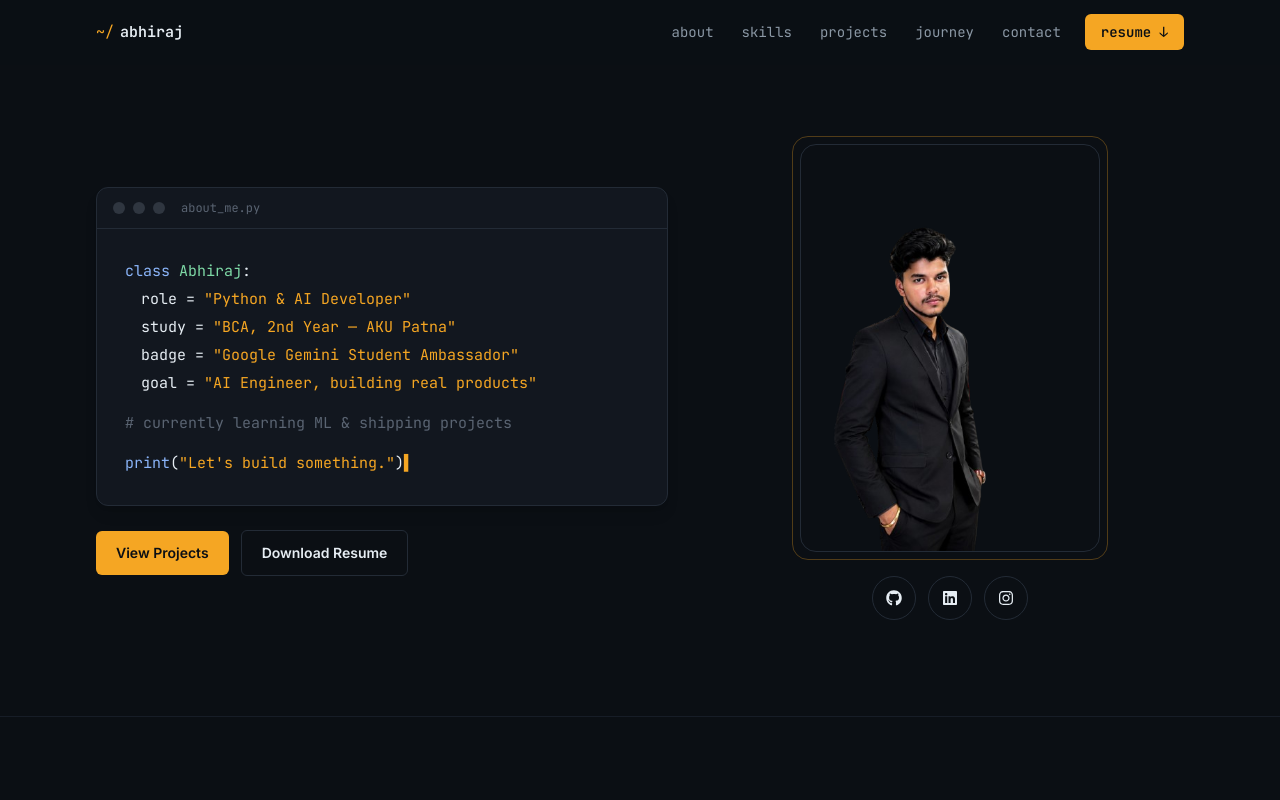
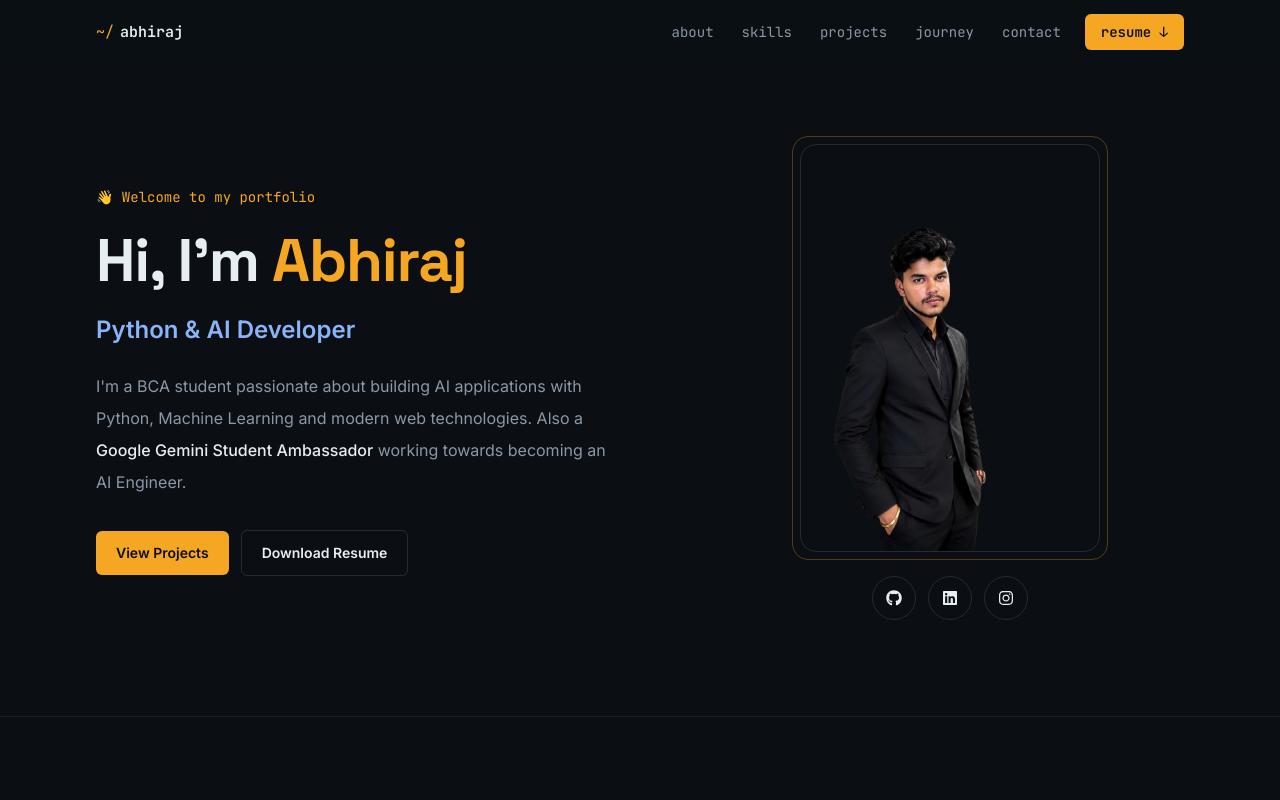
Before and after one commit to abhiraj2189/portfolio, a React (Vite) app: page / in a window 1280 px wide. Shown: the top 800 px of the page. Built offline with nearby package versions, Linux system fonts and the light colour scheme.

Commit message:
hero update

```diff
--- a/src/components/hero/Hero.jsx
+++ b/src/components/hero/Hero.jsx
@@ -1,96 +1,103 @@
 import { motion } from "framer-motion";
-import FloatingPhoto from "./FloatingPhoto";
-import GlassCard from "./GlassCard";
-import SocialSidebar from "./SocialSidebar";
+import { FaGithub, FaLinkedin, FaInstagram } from "react-icons/fa";
+import photo from "../../assets/images/photo.png";
 
-const tabs = [
-  { id: "about", label: "About" },
-  { id: "skills", label: "Skills" },
-  { id: "projects", label: "Projects" },
-  { id: "experience", label: "Experience" },
-  { id: "github", label: "GitHub" },
-  { id: "certifications", label: "Certificates" },
-  { id: "contact", label: "Contact" },
-];
+const fadeUp = {
+  hidden: { opacity: 0, y: 16 },
+  show: { opacity: 1, y: 0, transition: { duration: 0.5 } },
+};
 
-export default function Hero({ activeTab, setActiveTab }) {
+export default function Hero() {
   return (
-    <section className="relative bg-[#050816] overflow-hidden">
+    <section
+      id="hero"
+      className="relative bg-[#0b0f14] pt-28 pb-16 lg:pt-36 lg:pb-24"
+    >
+      <div className="max-w-6xl mx-auto px-5 lg:px-8 grid lg:grid-cols-[1.1fr_0.9fr] gap-12 items-center">
 
-      {/* Background */}
-      <div className="absolute -top-40 -left-40 w-[300px] h-[300px] lg:w-[650px] lg:h-[650px] rounded-full bg-cyan-500/15 blur-[50px] lg:blur-[120px]" />
+        {/* LEFT — simple text intro */}
+        <motion.div
+          initial="hidden"
+          animate="show"
+          variants={fadeUp}
+        >
+          <p className="font-mono-ui text-sm text-[#f5a623] mb-4">
+            👋 Welcome to my portfolio
+          </p>
 
-      <div className="absolute bottom-0 right-0 w-[300px] h-[300px] lg:w-[650px] lg:h-[650px] rounded-full bg-violet-500/15 blur-[50px] lg:blur-[120px]" />
+          <h1 className="text-4xl sm:text-5xl lg:text-6xl font-bold leading-tight text-[#e6edf3]">
+            Hi, I'm <span className="text-[#f5a623]">Abhiraj</span>
+          </h1>
 
-      <div className="absolute inset-0 opacity-[0.03] bg-[linear-gradient(rgba(255,255,255,.08)_1px,transparent_1px),linear-gradient(90deg,rgba(255,255,255,.08)_1px,transparent_1px)] bg-[size:60px_60px]" />
+          <p className="mt-4 text-xl lg:text-2xl font-semibold text-[#8ab4f8]">
+            Python & AI Developer
+          </p>
 
-      <div className="relative z-10 max-w-7xl mx-auto px-5 lg:px-10 pt-28 pb-14">
+          <p className="mt-6 text-[#8b98a5] leading-8 max-w-lg">
+            I'm a BCA student passionate about building AI applications with
+            Python, Machine Learning and modern web technologies. Also a{" "}
+            <span className="text-[#e6edf3] font-medium">
+              Google Gemini Student Ambassador
+            </span>{" "}
+            working towards becoming an AI Engineer.
+          </p>
 
-        <div className="grid lg:grid-cols-2 gap-10 lg:gap-16 items-center">
+          <motion.div
+            initial="hidden"
+            animate="show"
+            variants={fadeUp}
+            transition={{ delay: 0.15 }}
+            className="flex items-center gap-3 mt-8"
+          >
+            <a
+              href="#projects"
+              onClick={(e) => {
+                e.preventDefault();
+                document.getElementById("projects")?.scrollIntoView({ behavior: "smooth" });
+              }}
+              className="px-5 py-3 rounded-md bg-[#f5a623] text-[#0b0f14] font-semibold text-sm hover:bg-[#ffb84d] transition-colors"
+            >
+              View Projects
+            </a>
+            <a
+              href="/resume.pdf"
+              download="Abhiraj_Resume.pdf"
+              className="px-5 py-3 rounded-md border border-[#232b36] text-[#e6edf3] font-semibold text-sm hover:border-[#3a4655] hover:bg-[#12171f] transition-colors"
+            >
+              Download Resume
+            </a>
+          </motion.div>
+        </motion.div>
 
-          {/* LEFT */}
-          <motion.div
-            initial={{ x: -80, opacity: 0 }}
-            animate={{ x: 0, opacity: 1 }}
-            transition={{ duration: .8 }}
-            className="relative flex justify-center"
-          >
-            <FloatingPhoto />
-
-            <div className="hidden lg:block">
-              <SocialSidebar />
-            </div>
-
-          </motion.div>
-
-          {/* RIGHT */}
-          <motion.div
-            initial={{ x: 80, opacity: 0 }}
-            animate={{ x: 0, opacity: 1 }}
-            transition={{ duration: .8 }}
-          >
-            <GlassCard setActiveTab={setActiveTab} />
-          </motion.div>
-
-        </div>
-
-        {/* Premium Tab Navigation */}
-
-        <div className="mt-12 hidden lg:flex justify-center">
-
-          <div className="flex flex-wrap justify-center gap-3 rounded-2xl bg-white/5 backdrop-blur-sm lg:backdrop-blur-xl border border-white/10 p-3">
-
-            {tabs.map((tab) => (
-
-              <button
-                key={tab.id}
-                onClick={() => setActiveTab(tab.id)}
-                className={`
-                  px-4
-                  lg:px-5
-                  py-2.5
-                  rounded-xl
-                  text-sm
-                  lg:text-base
-                  duration-300
-                  ${
-                    activeTab === tab.id
-                      ? "bg-cyan-500 text-white shadow-[0_0_20px_#00E5FF]"
-                      : "text-gray-300 hover:bg-cyan-500 hover:text-white"
-                  }
-                `}
-              >
-                {tab.label}
-              </button>
-
-            ))}
-
+        {/* RIGHT — photo */}
+        <motion.div
+          initial={{ opacity: 0, y: 16 }}
+          animate={{ opacity: 1, y: 0 }}
+          transition={{ duration: 0.5, delay: 0.1 }}
+          className="flex flex-col items-center gap-6"
+        >
+          <div className="relative">
+            <div className="absolute -inset-2 rounded-2xl border border-[#f5a623]/30" />
+            <img
+              src={photo}
+              alt="Abhiraj Kumar"
+              className="relative w-[220px] sm:w-[260px] lg:w-[300px] rounded-2xl object-cover border border-[#232b36]"
+            />
           </div>
 
-        </div>
-
+          <div className="flex items-center gap-3">
+            <a href="https://github.com/abhiraj2189" target="_blank" rel="noreferrer" className="w-11 h-11 rounded-full border border-[#232b36] flex items-center justify-center text-[#e6edf3] hover:border-[#f5a623]/50 hover:text-[#f5a623] transition-colors">
+              <FaGithub />
+            </a>
+            <a href="https://linkedin.com" target="_blank" rel="noreferrer" className="w-11 h-11 rounded-full border border-[#232b36] flex items-center justify-center text-[#e6edf3] hover:border-[#f5a623]/50 hover:text-[#f5a623] transition-colors">
+              <FaLinkedin />
+            </a>
+            <a href="https://instagram.com" target="_blank" rel="noreferrer" className="w-11 h-11 rounded-full border border-[#232b36] flex items-center justify-center text-[#e6edf3] hover:border-[#f5a623]/50 hover:text-[#f5a623] transition-colors">
+              <FaInstagram />
+            </a>
+          </div>
+        </motion.div>
       </div>
-
     </section>
   );
 }
--- a/src/components/sections/Hero.jsx
+++ b/src/components/sections/Hero.jsx
@@ -15,52 +15,50 @@ export default function Hero() {
     >
       <div className="max-w-6xl mx-auto px-5 lg:px-8 grid lg:grid-cols-[1.1fr_0.9fr] gap-12 items-center">
 
-        {/* LEFT — code block signature */}
-        <motion.div
-          initial="hidden"
-          animate="show"
-          variants={fadeUp}
-        >
-          <div className="rounded-xl border border-[#232b36] bg-[#12171f] overflow-hidden shadow-lg">
-            {/* window chrome */}
-            <div className="flex items-center gap-2 px-4 py-3 border-b border-[#232b36]">
-              <span className="w-3 h-3 rounded-full bg-[#5a6472]/40" />
-              <span className="w-3 h-3 rounded-full bg-[#5a6472]/40" />
-              <span className="w-3 h-3 rounded-full bg-[#5a6472]/40" />
-              <span className="ml-2 font-mono-ui text-xs text-[#5a6472]">about_me.py</span>
-            </div>
+        {/* LEFT — TEXT */}
+        <motion.div initial="hidden" animate="show" variants={fadeUp}>
+          <p className="font-mono-ui text-sm text-[#f5a623] mb-4">
+            👋 Welcome to my portfolio
+          </p>
 
-            <div className="p-5 lg:p-7 font-mono-ui text-[13px] lg:text-[15px] leading-7 overflow-x-auto">
-              <p><span className="text-[#8ab4f8]">class</span> <span className="text-[#7ed9a6]">Abhiraj</span>:</p>
-              <p className="pl-4"><span className="text-[#e6edf3]">role</span> = <span className="text-[#f5a623]">"Python & AI Developer"</span></p>
-              <p className="pl-4"><span className="text-[#e6edf3]">study</span> = <span className="text-[#f5a623]">"BCA, 2nd Year — AKU Patna"</span></p>
-              <p className="pl-4"><span className="text-[#e6edf3]">badge</span> = <span className="text-[#f5a623]">"Google Gemini Student Ambassador"</span></p>
-              <p className="pl-4"><span className="text-[#e6edf3]">goal</span> = <span className="text-[#f5a623]">"AI Engineer, building real products"</span></p>
-              <p className="mt-3 text-[#5a6472]"># currently learning ML & shipping projects</p>
-              <p className="mt-3">
-                <span className="text-[#8ab4f8]">print</span>(<span className="text-[#f5a623]">"Let's build something."</span>)
-                <span className="cursor-blink text-[#f5a623]">▍</span>
-              </p>
-            </div>
-          </div>
+          <h1 className="text-4xl sm:text-5xl lg:text-6xl font-bold leading-tight text-[#e6edf3]">
+            Hi, I'm <span className="text-[#f5a623]">Abhiraj</span>
+          </h1>
 
+          <p className="mt-4 text-xl lg:text-2xl font-semibold text-[#8ab4f8]">
+            Python & AI Developer
+          </p>
+
+          <p className="mt-6 text-[#8b98a5] leading-8 max-w-lg">
+            I'm a BCA student passionate about building AI applications with
+            Python, Machine Learning and modern web technologies. Also a{" "}
+            <span className="text-[#e6edf3] font-medium">
+              Google Gemini Student Ambassador
+            </span>{" "}
+            working towards becoming an AI Engineer.
+          </p>
+
+          {/* BUTTONS */}
           <motion.div
             initial="hidden"
             animate="show"
             variants={fadeUp}
             transition={{ delay: 0.15 }}
-            className="flex items-center gap-3 mt-6"
+            className="flex items-center gap-3 mt-8"
           >
             <a
               href="#projects"
               onClick={(e) => {
                 e.preventDefault();
-                document.getElementById("projects")?.scrollIntoView({ behavior: "smooth" });
+                document
+                  .getElementById("projects")
+                  ?.scrollIntoView({ behavior: "smooth" });
               }}
               className="px-5 py-3 rounded-md bg-[#f5a623] text-[#0b0f14] font-semibold text-sm hover:bg-[#ffb84d] transition-colors"
             >
               View Projects
             </a>
+
             <a
               href="/resume.pdf"
               download="Abhiraj_Resume.pdf"
@@ -71,7 +69,7 @@ export default function Hero() {
           </motion.div>
         </motion.div>
 
-        {/* RIGHT — photo */}
+        {/* RIGHT — IMAGE + SOCIAL */}
         <motion.div
           initial={{ opacity: 0, y: 16 }}
           animate={{ opacity: 1, y: 0 }}
@@ -88,13 +86,30 @@ export default function Hero() {
           </div>
 
           <div className="flex items-center gap-3">
-            <a href="https://github.com/abhiraj2189" target="_blank" rel="noreferrer" className="w-11 h-11 rounded-full border border-[#232b36] flex items-center justify-center text-[#e6edf3] hover:border-[#f5a623]/50 hover:text-[#f5a623] transition-colors">
+            <a
+              href="https://github.com/abhiraj2189"
+              target="_blank"
+              rel="noreferrer"
+              className="w-11 h-11 rounded-full border border-[#232b36] flex items-center justify-center text-[#e6edf3] hover:border-[#f5a623]/50 hover:text-[#f5a623] transition-colors"
+            >
               <FaGithub />
             </a>
-            <a href="https://linkedin.com" target="_blank" rel="noreferrer" className="w-11 h-11 rounded-full border border-[#232b36] flex items-center justify-center text-[#e6edf3] hover:border-[#f5a623]/50 hover:text-[#f5a623] transition-colors">
+
+            <a
+              href="https://linkedin.com"
+              target="_blank"
+              rel="noreferrer"
+              className="w-11 h-11 rounded-full border border-[#232b36] flex items-center justify-center text-[#e6edf3] hover:border-[#f5a623]/50 hover:text-[#f5a623] transition-colors"
+            >
               <FaLinkedin />
             </a>
-            <a href="https://instagram.com" target="_blank" rel="noreferrer" className="w-11 h-11 rounded-full border border-[#232b36] flex items-center justify-center text-[#e6edf3] hover:border-[#f5a623]/50 hover:text-[#f5a623] transition-colors">
+
+            <a
+              href="https://instagram.com"
+              target="_blank"
+              rel="noreferrer"
+              className="w-11 h-11 rounded-full border border-[#232b36] flex items-center justify-center text-[#e6edf3] hover:border-[#f5a623]/50 hover:text-[#f5a623] transition-colors"
+            >
               <FaInstagram />
             </a>
           </div>
```
